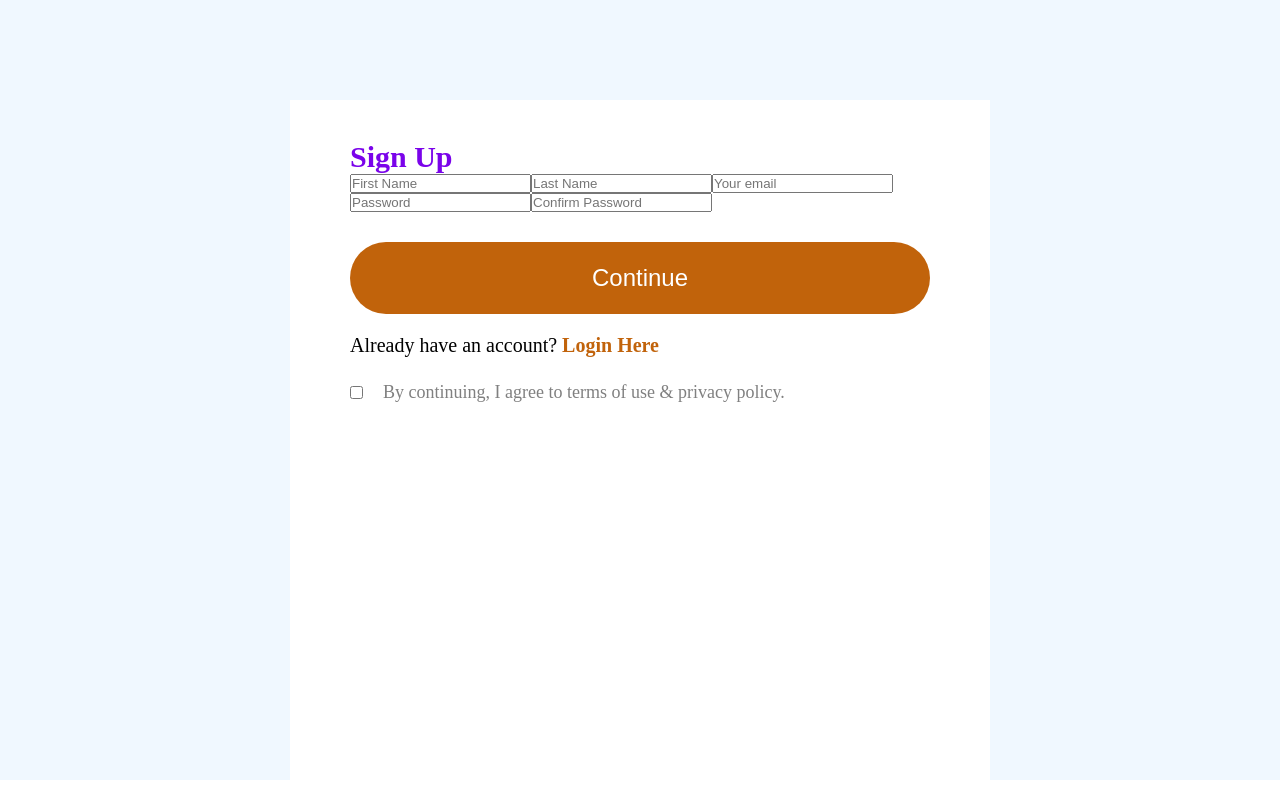
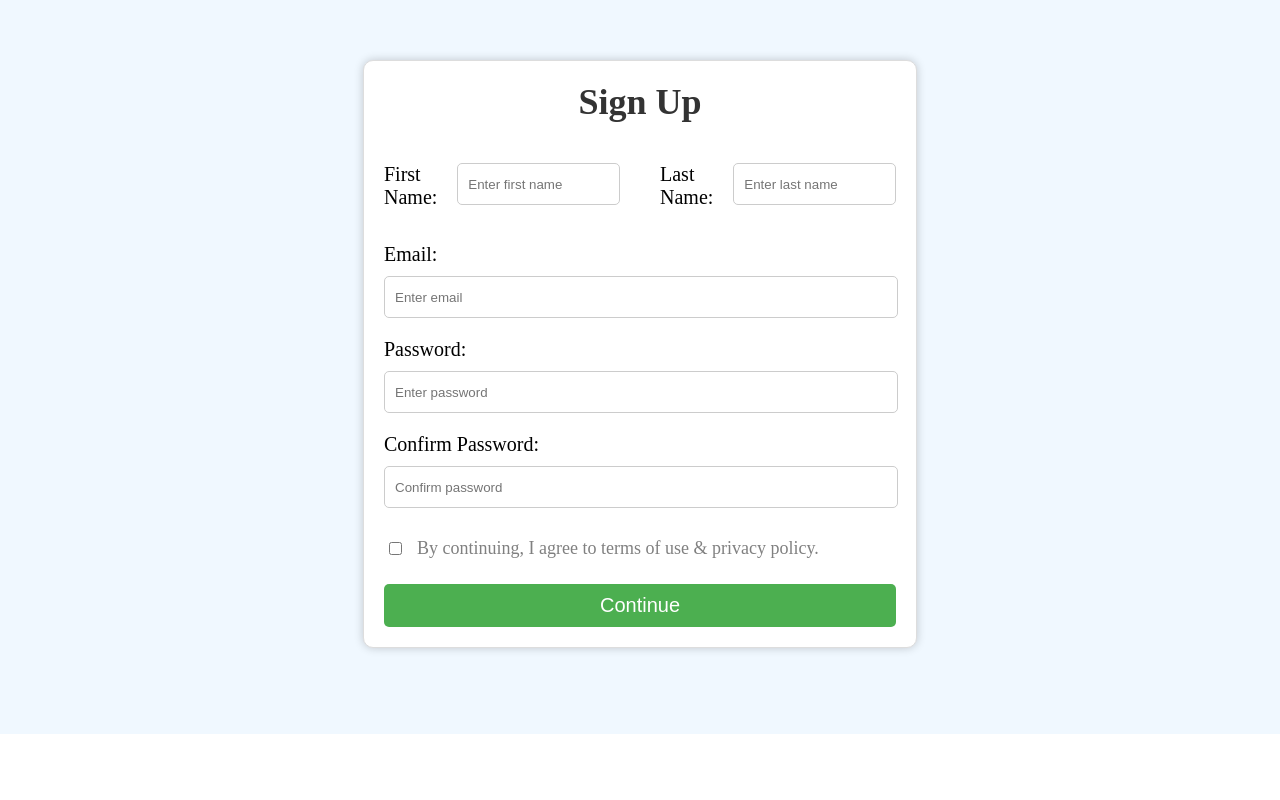
Before and after one commit to naimish73/wellnesswave, a React (Vite) app: page /signup in a window 1280 px wide. Built offline with nearby package versions, Linux system fonts and the light colour scheme.

Commit message:
Updated Sign Up

```diff
--- a/src/pages/Signup/Signup.css
+++ b/src/pages/Signup/Signup.css
@@ -1,4 +1,4 @@
-.signup{
+/* .signup{
     width: 100%;
     height: 100%;
     background-color: aliceblue;
@@ -63,4 +63,86 @@
     color: gray;
     font-size: 18px;
     font-weight: 500;
+} */
+.signup{
+    width: 100%;
+    height: 100%;
+    background-color: aliceblue;
+    padding-top: 60px;
+    padding-bottom: 86px;
 }
+.signup-container {
+    display: flex;
+    justify-content: center;
+    align-items: center;
+}
+.signup-form {
+    height: 50%;
+    width: 40%;
+    background-color: #fff;
+    padding: 20px;
+    border: 1px solid #ddd;
+    border-radius: 10px;
+    box-shadow: 0 0 10px rgba(0, 0, 0, 0.2);
+}
+.fn-ln {
+    display: flex;
+    gap: 20px;
+    width: 100%;
+}
+.signup-form h1 {
+    text-align: center;
+    font-size: 36px;
+    margin-top: 0;
+    margin-bottom: 40px;
+    color: #333;
+    font-weight: 600;
+}
+.signup-label {
+    font-size: 20px;
+    display: block;
+    margin-bottom: 10px;
+    color: black;
+    font-weight: 500;
+}
+.signup-input {
+    width: 96%;
+    height: 20px;
+    margin-bottom: 20px;
+    padding: 10px;
+    border: 1px solid #ccc;
+    border-radius: 5px;
+}
+.signup-input:focus {
+    border-color: #aaa;
+    box-shadow: 0 0 10px rgba(0, 0, 0, 0.1);
+}
+
+.signup-agree {
+    display: flex;
+    gap: 15px;
+    margin-top: 10px;
+    margin-bottom: 25px;
+    margin-left: 5px;
+    align-items: center;
+    color: gray;
+    font-size: 18px;
+    font-weight: 500;
+}
+.signup-btn {
+    font-size: 20px;
+    width: 100%;
+    background-color: #4CAF50;
+    color: #fff;
+    padding: 2% 42%;
+    text-align: center;
+    border: none;
+    border-radius: 5px;
+    cursor: pointer;
+}
+.signup-btn:hover {
+    background-color: #3e8e41;
+}
+.error {
+    color: red;
+}
--- a/src/pages/Signup/Signup.jsx
+++ b/src/pages/Signup/Signup.jsx
@@ -1,26 +1,97 @@
-import React from 'react'
-import './Signup.css'
+import React, { useState } from 'react';
+import './Signup.css';
 
-const Signup = () => {
+function Signup() {
+  const [firstName, setFirstName] = useState('');
+  const [lastName, setLastName] = useState('');
+  const [email, setEmail] = useState('');
+  const [password, setPassword] = useState('');
+  const [confirmPassword, setConfirmPassword] = useState('');
+  const [agree, setAgree] = useState(false);
+  const [error, setError] = useState(null);
+
+  const handleSubmit = (e) => {
+    e.preventDefault();
+    if (!agree) {
+      setError('Please agree to terms of use & privacy policy');
+      return;
+    }
+    if (password!== confirmPassword) {
+      setError('Passwords do not match');
+      return;
+    }
+    // Call API to create new user
+    // For demo purposes, just simulate a successful signup
+    console.log('Signup successful!');
+  };
+
   return (
     <div className='signup'>
-        <div className='signup-container'>
-            <h1>Sign Up</h1>
-            <div className='signup-fields'>
-                <input type="text" placeholder="First Name" />
-                <input type="text" placeholder="Last Name" />
-                <input type="email" placeholder="Your email" />
-                <input type="password" placeholder="Password" />
-                <input type="password" placeholder="Confirm Password" />
+      <div className="signup-container">
+        <div className="signup-form">
+          <h1>Sign Up</h1>
+          <form onSubmit={handleSubmit}>
+            <div className='fn-ln'>
+              <label className='signup-label'>First Name:</label>
+              <input
+                className='signup-input'
+                type="text"
+                value={firstName}
+                onChange={(e) => setFirstName(e.target.value)}
+                placeholder="Enter first name"
+              />
+              <br />
+              <label className='signup-label'>Last Name:</label>
+              <input
+                className='signup-input'
+                type="text"
+                value={lastName}
+                onChange={(e) => setLastName(e.target.value)}
+                placeholder="Enter last name"
+              />
             </div>
-            <button>Continue</button>
-            <p className='signup-login'>Already have an account? <span>Login Here</span></p>
-            <div className='signup-agree'>
-                <input type="checkbox" name='' id='' />
-                <p>By continuing, I agree to terms of use & privacy policy.</p>
+            <br />
+            <label className='signup-label'>Email:</label>
+            <input
+              className='signup-input'
+              type="email"
+              value={email}
+              onChange={(e) => setEmail(e.target.value)}
+              placeholder="Enter email"
+            />
+            <br />
+            <label className='signup-label'>Password:</label>
+            <input
+              className='signup-input'
+              type="password"
+              value={password}
+              onChange={(e) => setPassword(e.target.value)}
+              placeholder="Enter password"
+            />
+            <br />
+            <label className='signup-label'>Confirm Password:</label>
+            <input
+              className='signup-input'
+              type="password"
+              value={confirmPassword}
+              onChange={(e) => setConfirmPassword(e.target.value)}
+              placeholder="Confirm password"
+            />
+            <br />
+            <div className="signup-agree">
+              <input
+                type="checkbox"
+                checked={agree}
+                onChange={(e) => setAgree(e.target.checked)}
+              />
+              <p>By continuing, I agree to terms of use & privacy policy.</p>
             </div>
+            {error && <div className="error">{error}</div>}
+            <button className='signup-btn' type="submit">Continue</button>
+          </form>
         </div>
+      </div>
     </div>
-  )
+  );
 }
-export default Signup
+export default Signup;
```
